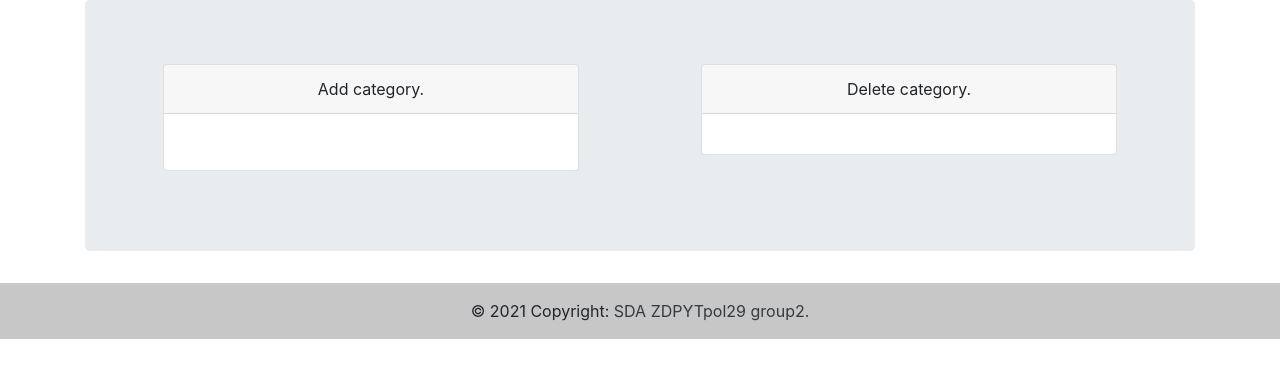
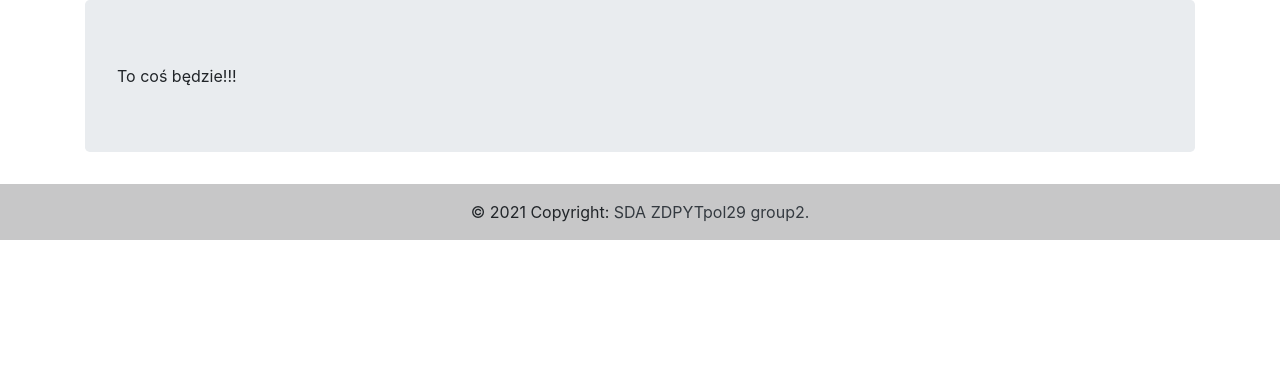
Before and after one commit to SDA-projekt-koncowy/Domowy_budzet, a Django app: page /category/ in a window 1280 px wide. Shown: the part 56-434 px from the top of the page. Run offline with Django 3.2, Linux system fonts and the light colour scheme; some libraries are stand-ins or nearby versions.

Commit message:
View CategoryListView

```diff
--- a/budget/templates/base.html
+++ b/budget/templates/base.html
@@ -45,7 +45,7 @@
               <div class="dropdown-menu" aria-labelledby="navbarDropdown">
                 <a class="dropdown-item" href="/" target="_blank">About..</a>
                 <a class="dropdown-item" href="{% url 'category' %}">Settings</a>
-                <a class="dropdown-item" href="{% url 'category' %}">Category</a>
+                <a class="dropdown-item" href="{% url 'category-list-view' %}">Category</a>
                   <div class="dropdown-divider"></div>
                     <a class="dropdown-item" href="{% url 'logout' %}">LOGOUT</a>
               </div>
--- a/budget/templates/category.html
+++ b/budget/templates/category.html
@@ -1,28 +1,29 @@
 {% extends "base.html" %}
 {% block content %}
-    <div class="row">
-        <div class="col-sm-6">
-            <div class="card text-center mx-auto mb-3" style="max-width: 26rem">
-                <div class="card-header text-center">
-                    Add category.
-                </div>
-                <div class="card-body">
-                    <form class="form-group" name="LoginForm" method="post">
-                        {% csrf_token %}
+    To coś będzie!!!
+<!--    <div class="row">-->
+<!--        <div class="col-sm-6">-->
+<!--            <div class="card text-center mx-auto mb-3" style="max-width: 26rem">-->
+<!--                <div class="card-header text-center">-->
+<!--                    Add category.-->
+<!--                </div>-->
+<!--                <div class="card-body">-->
+<!--                    <form class="form-group" name="LoginForm" method="post">-->
+<!--                        {% csrf_token %}-->
 
-                    </form>
-                </div>
-            </div>
-        </div>
-        <div class="col-sm-6">
-            <div class="card text-center mx-auto mb-3" style="max-width: 26rem">
-                <div class="card-header text-center">
-                    Delete category.
-                </div>
-                <div class="card-body">
+<!--                    </form>-->
+<!--                </div>-->
+<!--            </div>-->
+<!--        </div>-->
+<!--        <div class="col-sm-6">-->
+<!--            <div class="card text-center mx-auto mb-3" style="max-width: 26rem">-->
+<!--                <div class="card-header text-center">-->
+<!--                    Delete category.-->
+<!--                </div>-->
+<!--                <div class="card-body">-->
 
-                </div>
-            </div>
-        </div>
-    </div>
+<!--                </div>-->
+<!--            </div>-->
+<!--        </div>-->
+<!--    </div>-->
 {% endblock %}
--- a/budget/urls.py
+++ b/budget/urls.py
@@ -16,4 +16,9 @@ urlpatterns = [
     path('income-detail-view/<pk>/', views.IncomeDetailView.as_view(), name="income-detail-view"),
     path('copyright/', views.copyright, name='copyright'),
     path('category/', views.CategoryView.as_view(), name='category'),
+    path('category-list-view/', views.CategoryListView.as_view(), name="category-list-view"),
+    # path('expense-create-view/', views.ExpenseCreateView.as_view(), name="expense-create-view"),
+    # path('expense-update-view/<pk>/', views.ExpenseUpdateView.as_view(), name="expense-update-view"),
+    # path('expense-delete-view/<pk>/', views.ExpenseDeleteView.as_view(), name="expense-delete-view"),
+    # path('expense-detail-view/<pk>/', views.ExpenseDetailView.as_view(), name="expense-detail-view"),
 ]
--- a/budget/views.py
+++ b/budget/views.py
@@ -12,7 +12,7 @@ from django.views.generic import (
     UpdateView
 )
 from budget.forms import ExpenseForm, IncomeForm
-from budget.models import Income, Expense
+from budget.models import Category, Income, Expense
 
 
 def copyright(request):
@@ -154,3 +154,58 @@ class ExpenseDetailView(LoginRequiredMixin, DetailView):
             return super().render_to_response(context)
         else:
             return HttpResponse('404')
+
+
+class CategoryListView(LoginRequiredMixin, ListView):
+    template_name = "category_list.html"
+    model = Category
+
+    def get_queryset(self):
+        return Expense.objects.filter(user=self.request.user)
+
+
+# class ExpenseCreateView(LoginRequiredMixin, CreateView):
+#     model = Expense
+#     template_name = "form.html"
+#     success_url = reverse_lazy("expense-list-view")
+#     form_class = ExpenseForm
+#
+#     def form_valid(self, form):
+#         form.instance.user = self.request.user
+#         return super().form_valid(form)
+#
+#
+# class ExpenseUpdateView(LoginRequiredMixin, UpdateView):
+#     model = Expense
+#     fields = "__all__"
+#     template_name = "form.html"
+#     success_url = reverse_lazy("expense-list-view")
+#
+#     def render_to_response(self, context, **response_kwargs):
+#         if self.request.user == context['expense'].user:
+#             return super().render_to_response(context)
+#         else:
+#             return HttpResponse('404')
+#
+#
+# class ExpenseDeleteView(LoginRequiredMixin, DeleteView):
+#     model = Expense
+#     template_name = 'delete.html'
+#     success_url = reverse_lazy("expense-list-view")
+#
+#     def render_to_response(self, context, **response_kwargs):
+#         if self.request.user == context['expense'].user:
+#             return super().render_to_response(context)
+#         else:
+#             return HttpResponse('404')
+#
+#
+# class ExpenseDetailView(LoginRequiredMixin, DetailView):
+#     model = Expense
+#     template_name = "my_expenses.html"
+#
+#     def render_to_response(self, context, **response_kwargs):
+#         if self.request.user == context['expense'].user:
+#             return super().render_to_response(context)
+#         else:
+#             return HttpResponse('404')
```
Also changed, not shown: budget/templates/category_list.html (added, +11 -0 lines).
